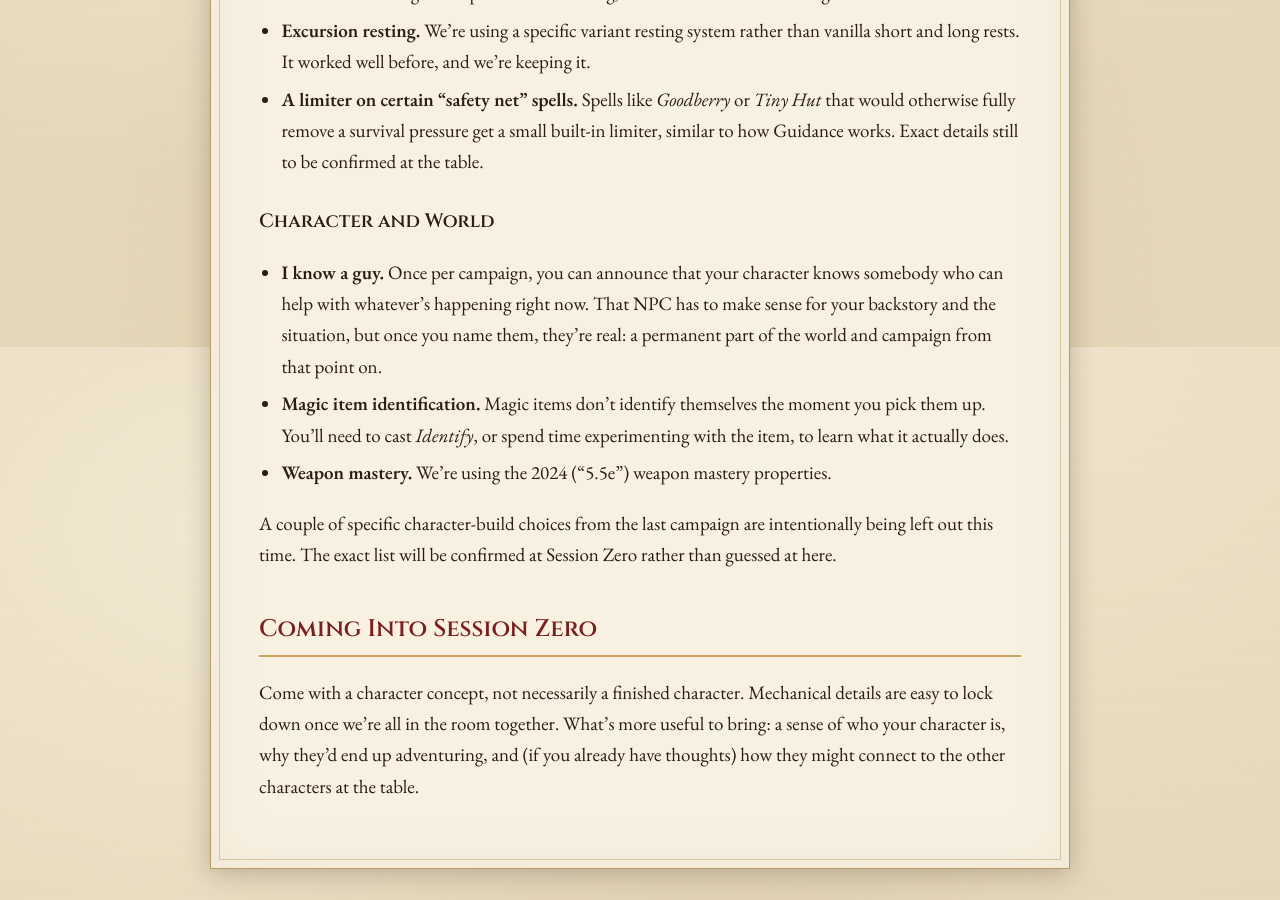
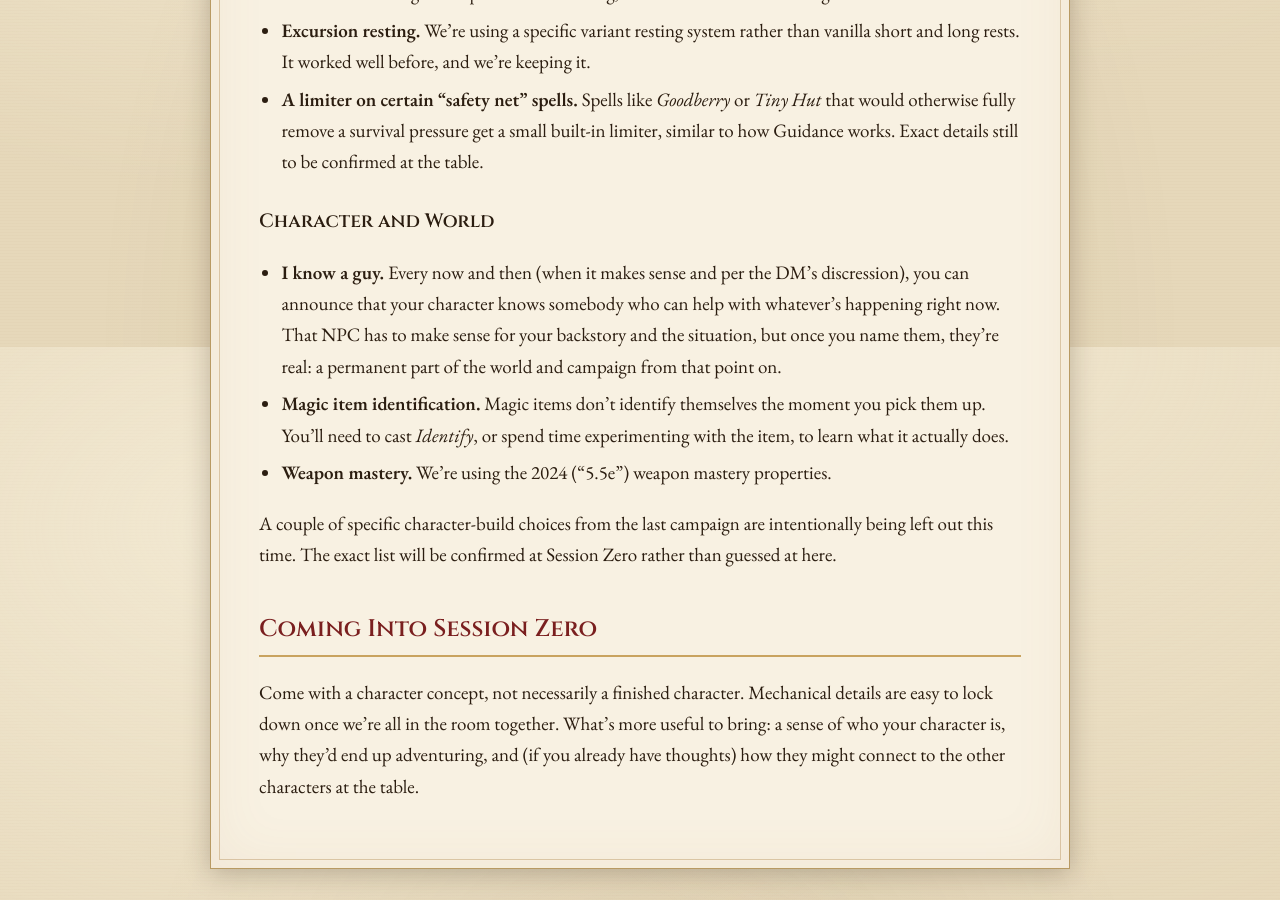
Before and after one commit to gijstemp/fallmark_campaign, a Jekyll site: the page built from table/index.md, in a window 1280 px wide and 900 px high, scrolled down 2353 px. Built offline with Jekyll 4.4.1, drawn with Linux system fonts in a browser that asks for light colours.

Commit message:
changes to character creation

```diff
--- a/table/index.md
+++ b/table/index.md
@@ -48,7 +48,7 @@ These are mostly carried over from the last campaign. They worked, so we're keep
 
 ### Character and World
 
-- **I know a guy.** Once per campaign, you can announce that your character knows somebody who can help with whatever's happening right now. That NPC has to make sense for your backstory and the situation, but once you name them, they're real: a permanent part of the world and campaign from that point on.
+- **I know a guy.** Every now and then (when it makes sense and per the DM's discression), you can announce that your character knows somebody who can help with whatever's happening right now. That NPC has to make sense for your backstory and the situation, but once you name them, they're real: a permanent part of the world and campaign from that point on.
 - **Magic item identification.** Magic items don't identify themselves the moment you pick them up. You'll need to cast *Identify*, or spend time experimenting with the item, to learn what it actually does.
 - **Weapon mastery.** We're using the 2024 ("5.5e") weapon mastery properties.
 
```
